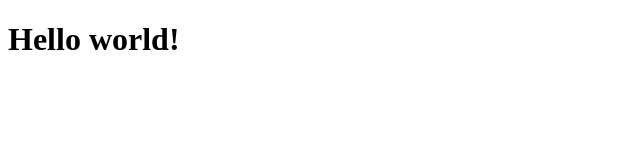
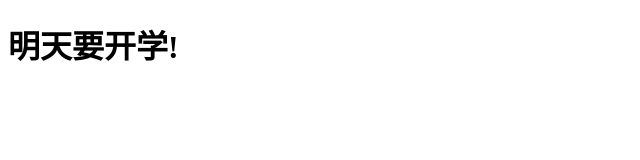
Before and after one commit to hui1295/hui1295.github.io, a plain HTML site: page index.html in a window 1280 px wide. Shown: the whole page, without its empty margins (0-640 px from the left). Drawn offline with Linux system fonts and the light colour scheme.

Commit message:
Update index.html

```diff
--- a/index.html
+++ b/index.html
@@ -5,6 +5,6 @@
         <title>明天要开学了!</title>
     </head>
     <body>
-        <h1>Hello world!</h1>
+        <h1>明天要开学!</h1>
     </body>
 </html>
```
